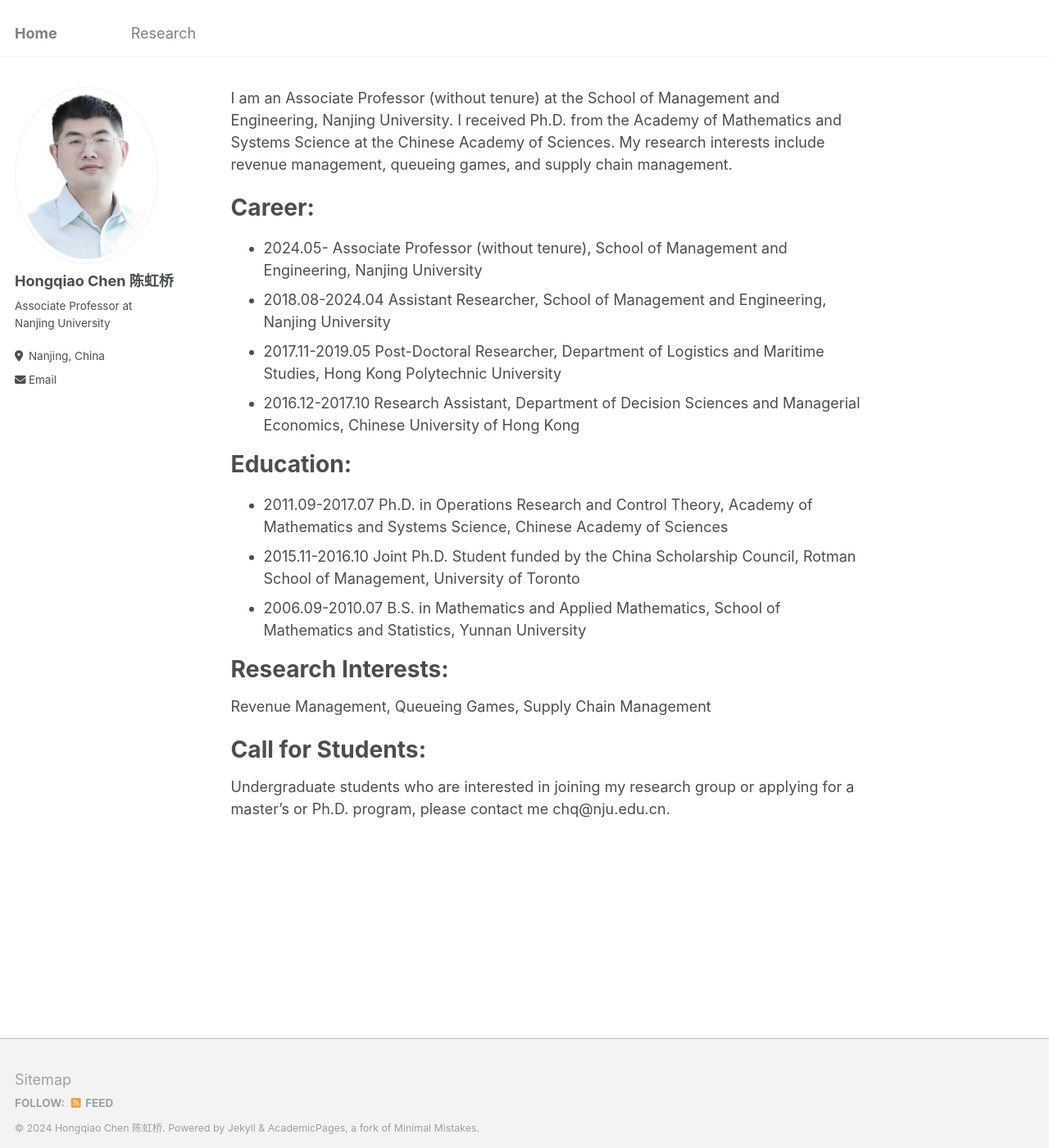
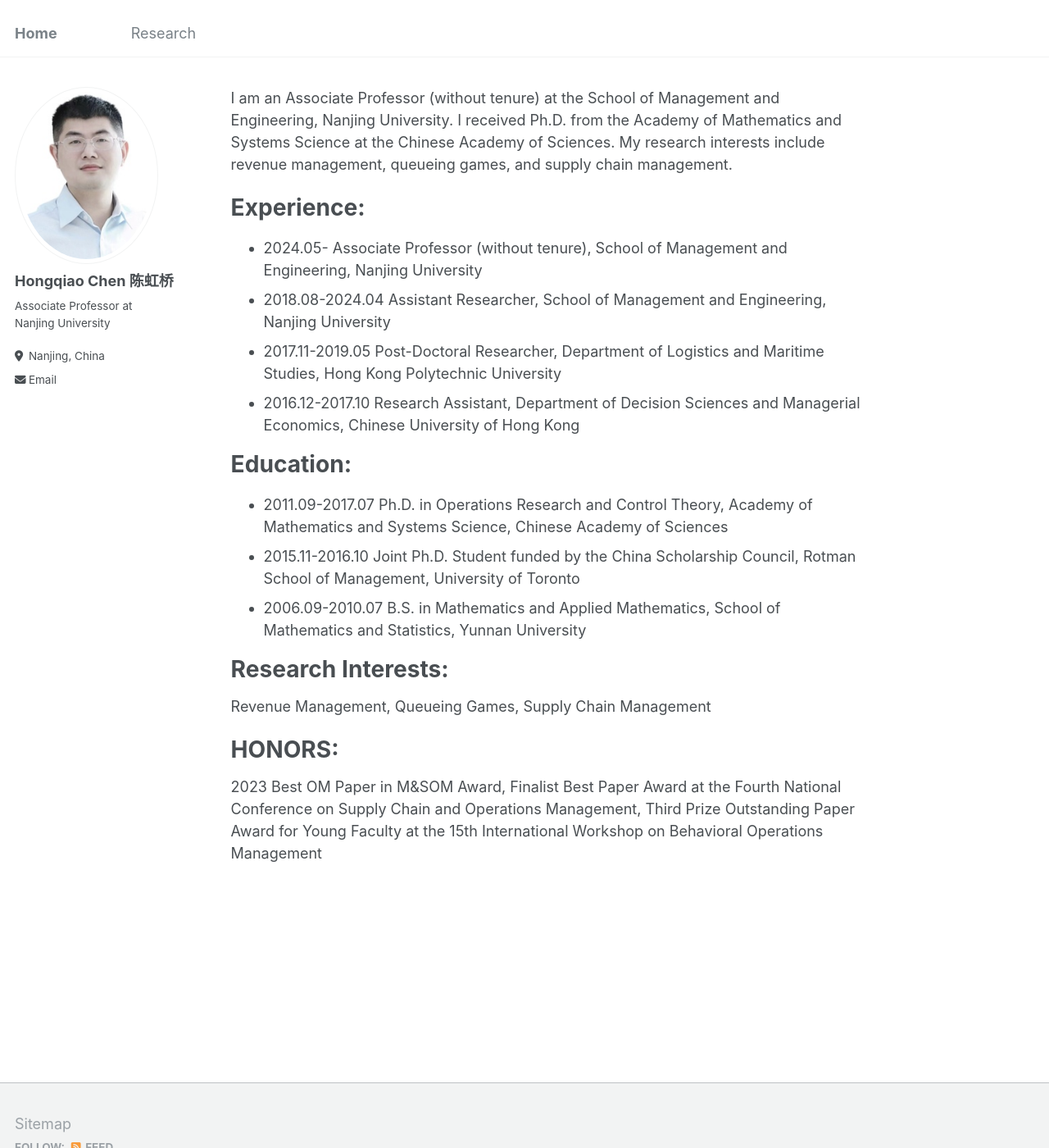
Before and after one commit to chq2024/chq2024.github.io, a Jekyll site: the page built from _pages/about.md, in a window 1280 px wide and 1400 px high. Shown: the whole window at 82% size. Built offline with Jekyll 4.4.1, drawn with Linux system fonts in a browser that asks for light colours.

Commit message:
Update about.md

```diff
--- a/_pages/about.md
+++ b/_pages/about.md
@@ -7,7 +7,7 @@ author_profile: true
 I am an Associate Professor (without tenure) at the School of Management and Engineering, Nanjing University. I received Ph.D. from the Academy of Mathematics and Systems Science at the Chinese Academy of Sciences.
 My research interests include revenue management, queueing games, and supply chain management.
 
-**Career**:
+**Experience**:
 ======
 - 2024.05- Associate Professor (without tenure), School of Management and Engineering, Nanjing University
 - 2018.08-2024.04 Assistant Researcher, School of Management and Engineering, Nanjing University
@@ -25,6 +25,9 @@ My research interests include revenue management, queueing games, and supply cha
 
 Revenue Management, Queueing Games, Supply Chain Management
 
-**Call for Students**:
+**HONORS**:
 ======
-Undergraduate students who are interested in joining my research group or applying for a master's or Ph.D. program, please contact me chq@nju.edu.cn.
+
+2023 Best OM Paper in M&SOM Award, Finalist
+Best Paper Award at the Fourth National Conference on Supply Chain and Operations Management, Third Prize
+Outstanding Paper Award for Young Faculty at the 15th International Workshop on Behavioral Operations Management
```
